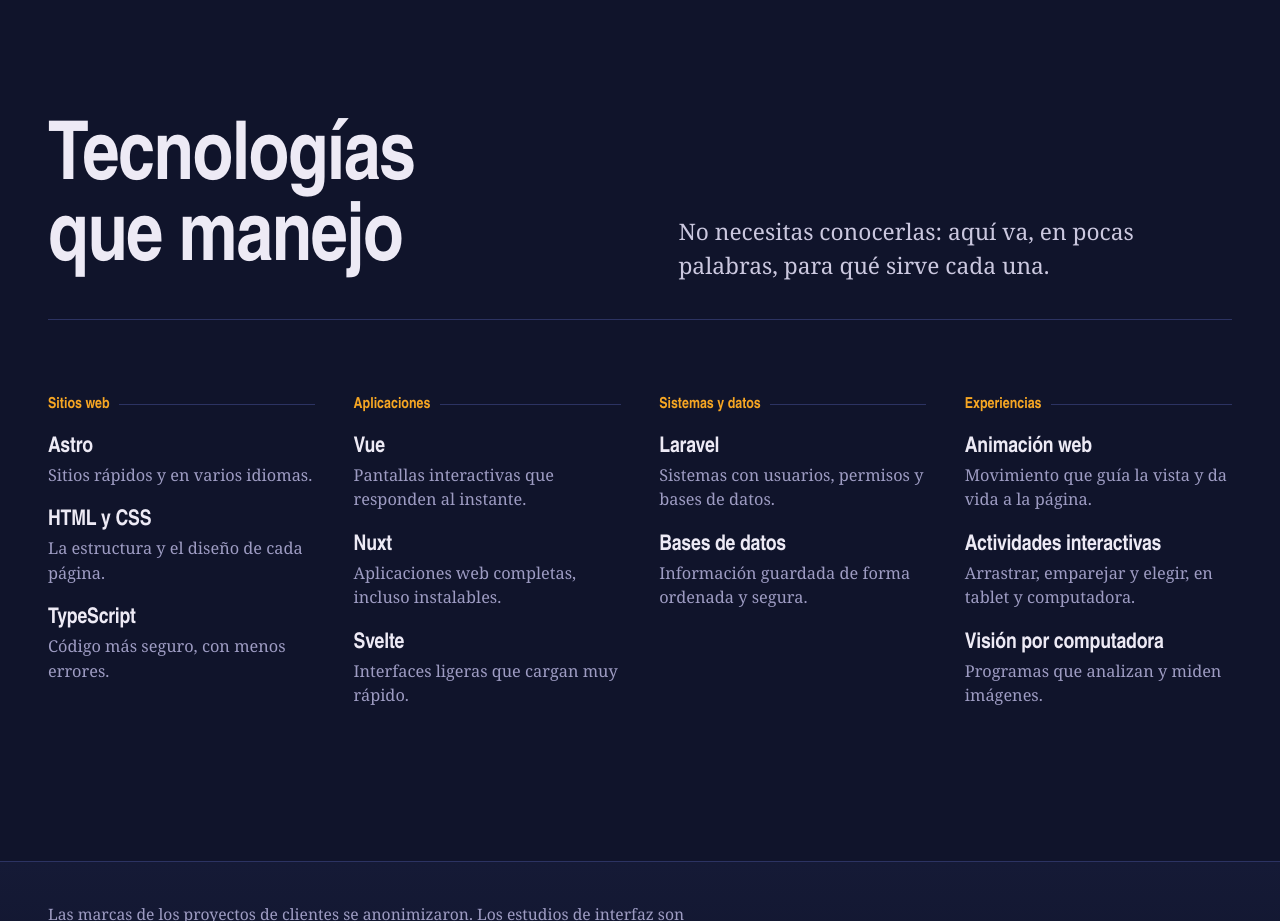
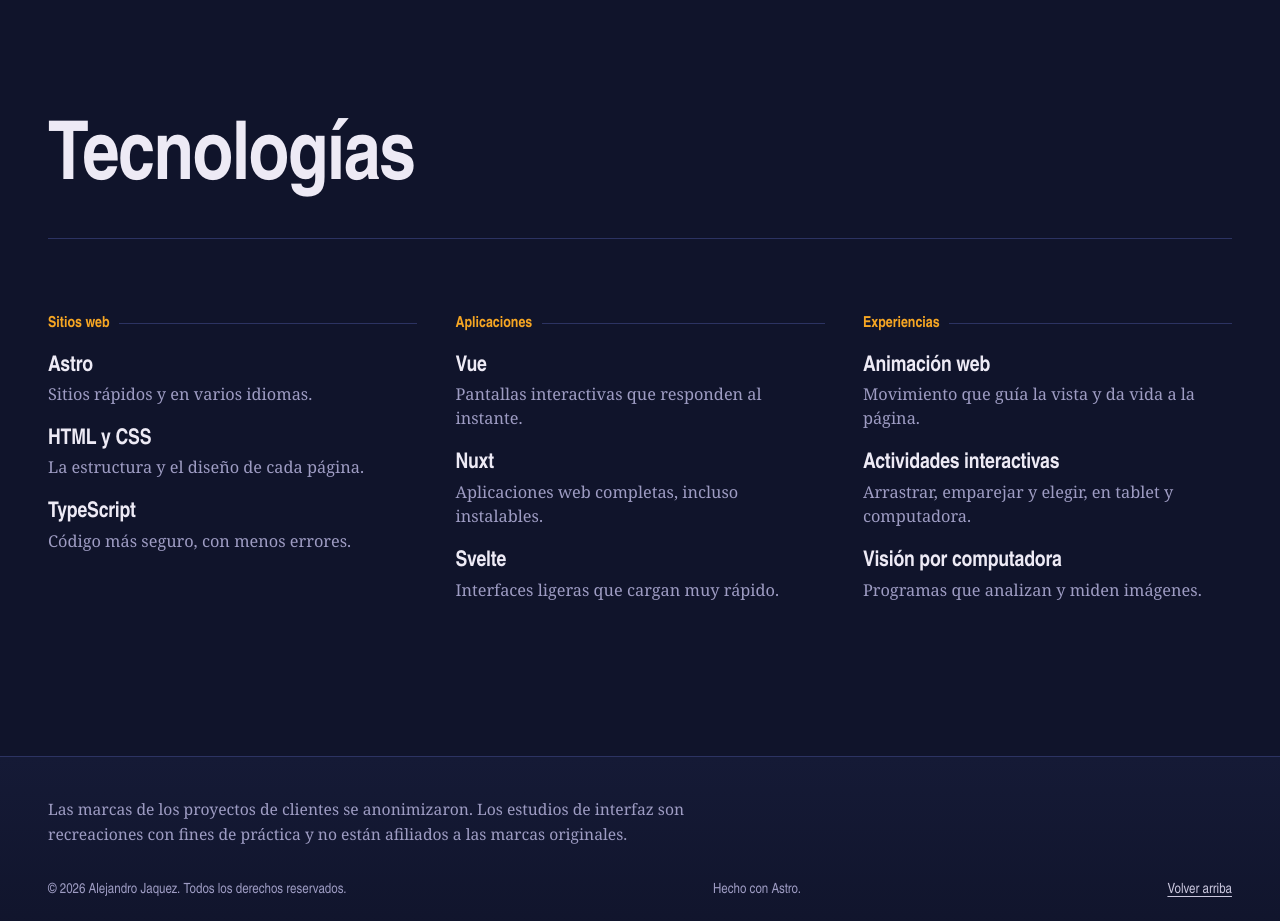
Before and after one commit to portfolio-aleksjaquez/portfolio-aleksjaquez.github.io, an Astro site: page /es in a window 1280 px wide. Shown: the part 7980-8901 px from the top of the page. Built offline with nearby package versions, Linux system fonts and the light colour scheme; Astro itself is replaced by a stand-in of ours; a web font is replaced by a local one.

Commit message:
Simplificar la sección Tecnologías
Título solo «Tecnologías», sin párrafo introductorio y sin el grupo
«Sistemas y datos».

Co-Authored-By: Claude Opus 5.5 <noreply@anthropic.com>
Claude-Session: https://claude.ai/code/session_014eKX3hkn2t2oTtgAXqBdKC

```diff
--- a/src/components/Skills.astro
+++ b/src/components/Skills.astro
@@ -18,7 +18,6 @@ const groups = (Object.keys(skillGroups) as Skill['group'][]).map((key) => ({
   <div class="wrap">
     <header class="section-head">
       <h2 id="tecnologias-title">{t.skills.title}</h2>
-      <p>{t.skills.intro}</p>
     </header>
 
     <div class="groups">
--- a/src/data/site.ts
+++ b/src/data/site.ts
@@ -72,12 +72,11 @@ export const site = {
  * Tecnologías que maneja, con una explicación sin jerga.
  * TODO: Alejandro debe confirmar la lista.
  */
-export type Skill = { name: string; group: 'web' | 'apps' | 'backend' | 'extra'; what: Localized<string> };
+export type Skill = { name: string; group: 'web' | 'apps' | 'extra'; what: Localized<string> };
 
 export const skillGroups: Record<Skill['group'], Localized<string>> = {
   web: { es: 'Sitios web', en: 'Sitios web' },
   apps: { es: 'Aplicaciones', en: 'Aplicaciones' },
-  backend: { es: 'Sistemas y datos', en: 'Sistemas y datos' },
   extra: { es: 'Experiencias', en: 'Experiencias' },
 };
 
@@ -88,8 +87,6 @@ export const skills: Skill[] = [
   { name: 'Vue', group: 'apps', what: { es: 'Pantallas interactivas que responden al instante.', en: 'Pantallas interactivas que responden al instante.' } },
   { name: 'Nuxt', group: 'apps', what: { es: 'Aplicaciones web completas, incluso instalables.', en: 'Aplicaciones web completas, incluso instalables.' } },
   { name: 'Svelte', group: 'apps', what: { es: 'Interfaces ligeras que cargan muy rápido.', en: 'Interfaces ligeras que cargan muy rápido.' } },
-  { name: 'Laravel', group: 'backend', what: { es: 'Sistemas con usuarios, permisos y bases de datos.', en: 'Sistemas con usuarios, permisos y bases de datos.' } },
-  { name: 'Bases de datos', group: 'backend', what: { es: 'Información guardada de forma ordenada y segura.', en: 'Información guardada de forma ordenada y segura.' } },
   { name: 'Animación web', group: 'extra', what: { es: 'Movimiento que guía la vista y da vida a la página.', en: 'Movimiento que guía la vista y da vida a la página.' } },
   { name: 'Actividades interactivas', group: 'extra', what: { es: 'Arrastrar, emparejar y elegir, en tablet y computadora.', en: 'Arrastrar, emparejar y elegir, en tablet y computadora.' } },
   { name: 'Visión por computadora', group: 'extra', what: { es: 'Programas que analizan y miden imágenes.', en: 'Programas que analizan y miden imágenes.' } },
--- a/src/i18n/en.ts
+++ b/src/i18n/en.ts
@@ -87,7 +87,7 @@ const en: Translations = {
   },
   skills: {
     eyebrow: 'Herramientas',
-    title: 'Tecnologías que manejo',
+    title: 'Tecnologías',
     intro: 'No necesitas conocerlas: aquí va, en pocas palabras, para qué sirve cada una.',
   },
   contact: {
--- a/src/i18n/es.ts
+++ b/src/i18n/es.ts
@@ -86,7 +86,7 @@ const es = {
   },
   skills: {
     eyebrow: 'Herramientas',
-    title: 'Tecnologías que manejo',
+    title: 'Tecnologías',
     intro: 'No necesitas conocerlas: aquí va, en pocas palabras, para qué sirve cada una.',
   },
   contact: {
```
